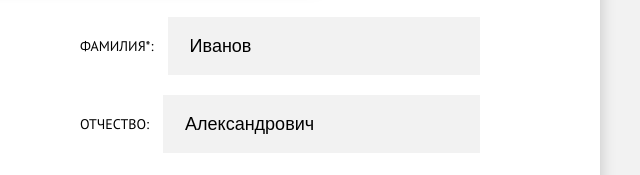
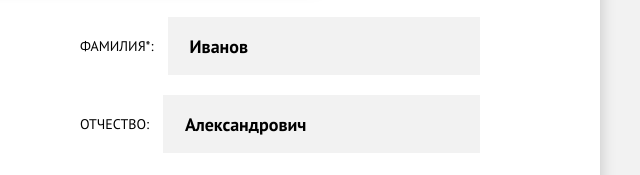
Before and after one commit to pxfzzstg/1810663-sedona-24, a website: page source/form.html in a window 1280 px wide. Shown: the part 777-952 px from the top of the page, 640-1280 px from the left. Drawn offline with nearby package versions, Linux system fonts and the light colour scheme; files that its build step writes are made by us from their sources.

Commit message:
Fix font in input

```diff
--- a/source/sass/blocks/input.scss
+++ b/source/sass/blocks/input.scss
@@ -4,7 +4,8 @@
   background-color: $color-bg-form-control;
   font-size: 18px;
   line-height: 26px;
-  font-weight: normal;
+  font-family: inherit;
+  font-weight: bold;
   padding: 0;
   padding-left: 22px;
   border: none;
@@ -12,7 +13,7 @@
 
   &::placeholder {
     color: $color-text-bold;
-    font-family: "PT Sans", "Arial", sans-serif;
+    font-family: inherit;
   }
 
   &:hover {
```
